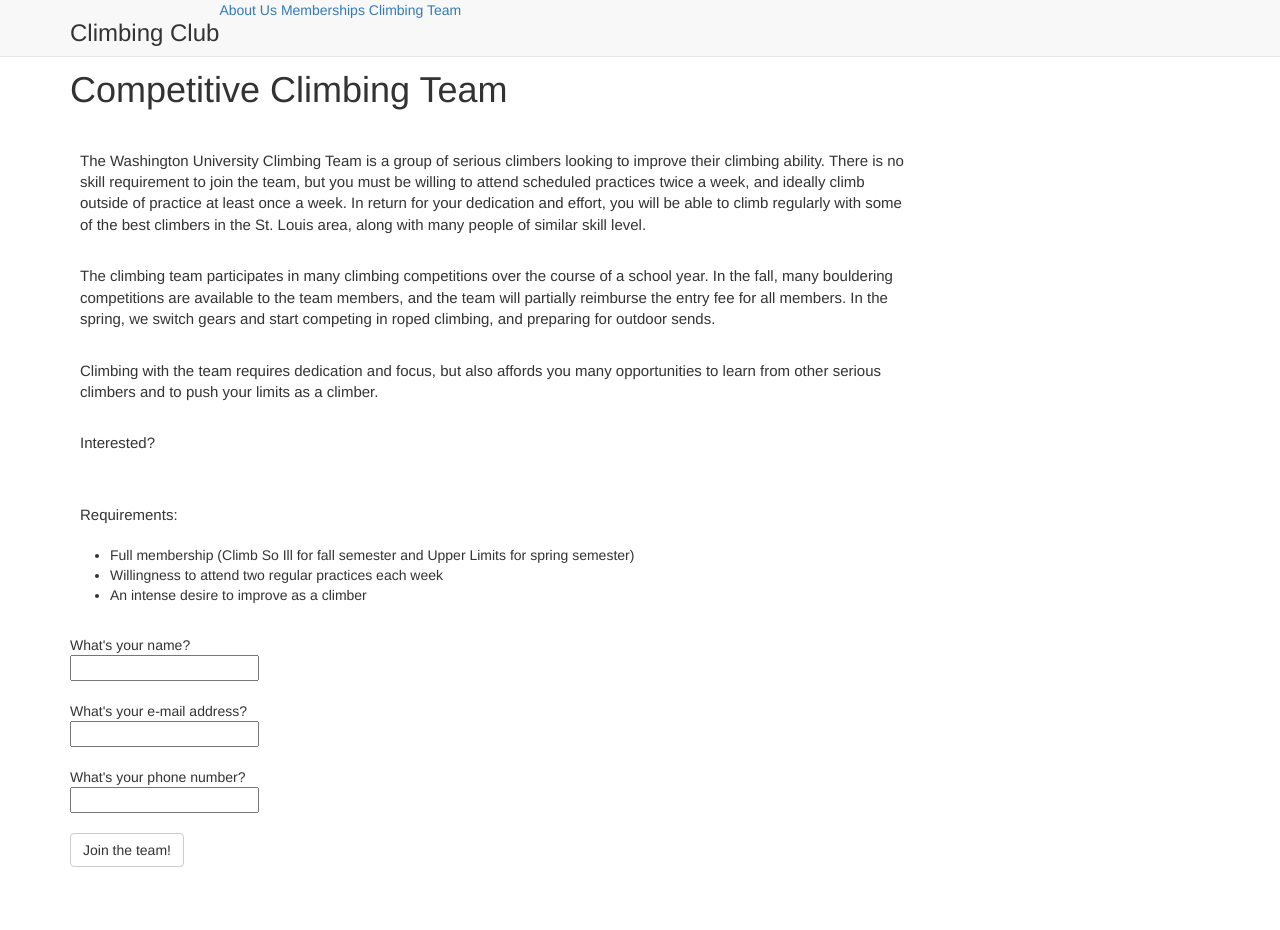
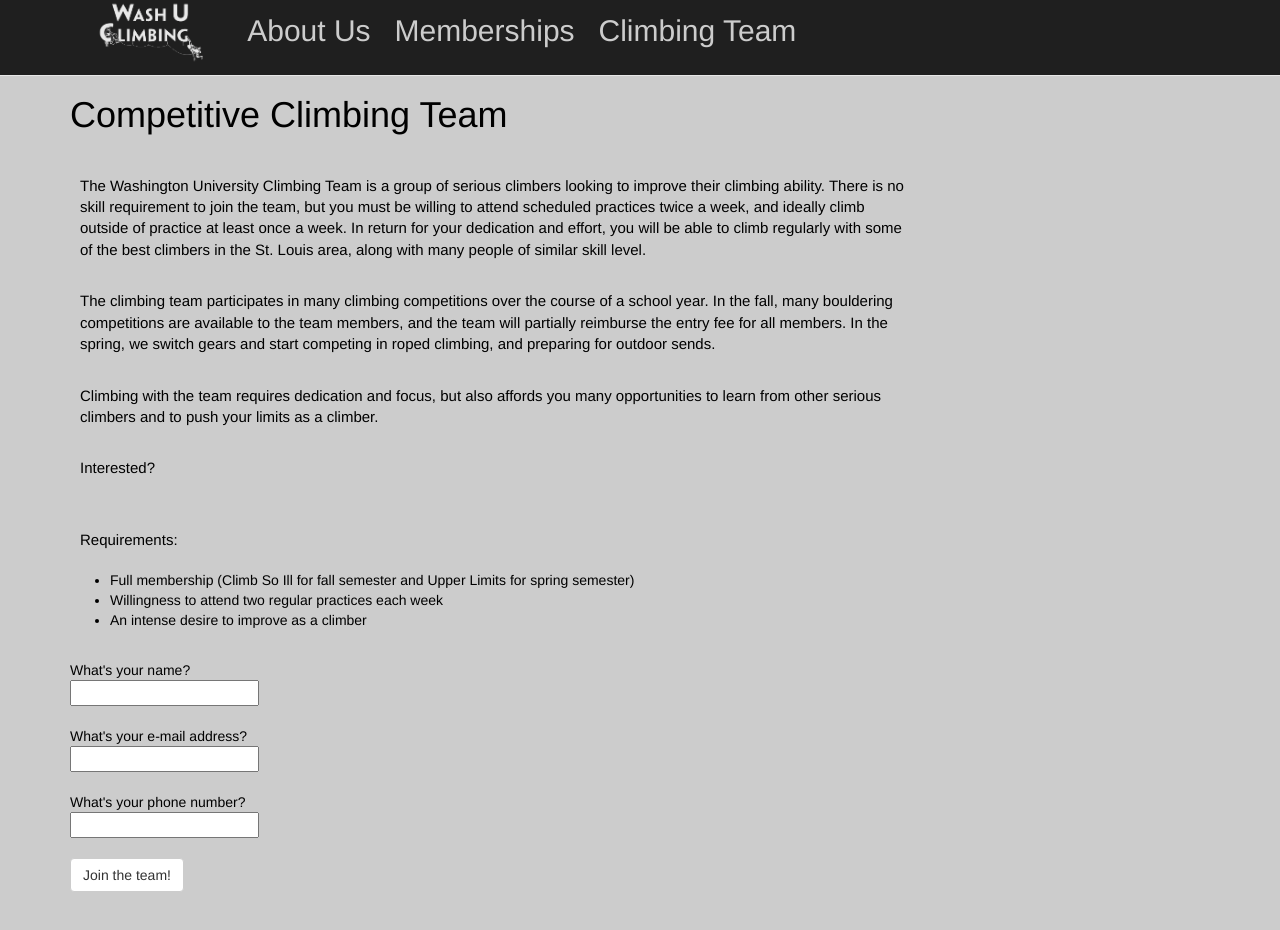
Before and after one commit to EvilZoidbergMD/Climbing-Site, a plain HTML site: page team.html in a window 1280 px wide. Drawn offline with nearby package versions, Linux system fonts and the light colour scheme.

Commit message:
Added possible styling

```diff
--- a/css/custom.css
+++ b/css/custom.css
@@ -1,6 +1,15 @@
 body {
-    padding-top:50px;
+    padding-top:75px;
     padding-bottom:50px;
+    background-color:#CCCCCC;
+}
+
+.navbar {
+    background-color:#1F1F1F;
+}
+
+.navbar-logo {
+    height:75px;
 }
 
 .header {
@@ -19,8 +28,46 @@ body {
     max-width:750px;
 }
 
+.carousel-control.left, .carousel-control.right {
+    background-image: none
+}
+
 p {
 	width:75%;
 	padding:10px;
 	font-size:15px;
+    color:#000000;
 }
+
+li {
+    color:#000000;
+}
+
+form {
+    color:#000000;
+}
+
+h1 {
+    color:#000000;
+}
+
+a {
+    font-size:30px;
+    margin:10px;
+}
+
+a:link {
+    color: #CCCCCC;
+}
+
+a:visited {
+    color: #CCCCCC;
+}
+
+a:hover {
+    color: #CCCCCC;
+}
+
+a:active {
+    color: #CCCCCC;
+}
--- /dev/null
+++ b/css/index.css
@@ -0,0 +1,34 @@
+body {
+	background-color:#1f1f1f;
+}
+
+img {
+	height:auto;
+	width:50%;
+	margin-left:25%;
+}
+
+.links {
+	text-align:center;
+}
+
+a {
+	font-size:30px;
+	margin:10px;
+}
+
+a:link {
+    color: #CCCCCC;
+}
+
+a:visited {
+    color: #CCCCCC;
+}
+
+a:hover {
+    color: #CCCCCC;
+}
+
+a:active {
+    color: #CCCCCC;
+}
--- a/team.html
+++ b/team.html
@@ -24,8 +24,8 @@
 
       <nav class="navbar navbar-default navbar-fixed-top">
         <div class="container">
-          <h3 class="header">Climbing Club</h3>
-          <a href="index.html">About Us</a>
+          <img class="navbar-logo" src="imgs/navbar_logo.png">
+          <a href="about.html">About Us</a>
           <a href="prices.html">Memberships</a>
           <a href="team.html">Climbing Team</a>
         </div>
```
Also changed, not shown: about.html (added, +83 -0 lines), index.html (+8 -60 lines), prices.html (+2 -2 lines), success.html (+2 -2 lines), imgs/navbar_logo.png (added), imgs/navbar_logo_transparent.png (added).
